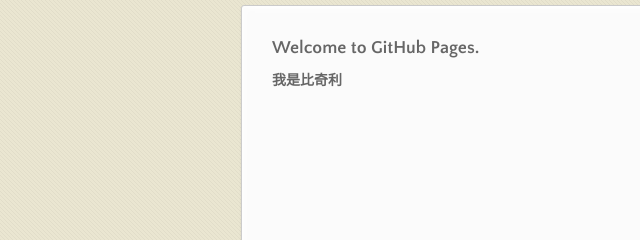
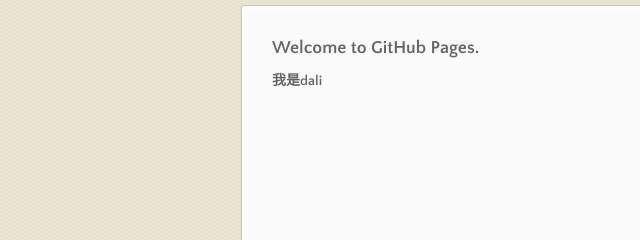
Before and after one commit to MissingPathfinder/PathFinder.github.io, a plain HTML site: page index.html in a window 1280 px wide. Shown: the part 185-425 px from the top of the page, 74-714 px from the left. Drawn offline with nearby package versions, Linux system fonts and the light colour scheme.

Commit message:
Update index.html

```diff
--- a/index.html
+++ b/index.html
@@ -42,7 +42,7 @@
         <h3>
 <a id="welcome-to-github-pages" class="anchor" href="#welcome-to-github-pages" aria-hidden="true"><span aria-hidden="true" class="octicon octicon-link"></span></a>Welcome to GitHub Pages.</h3>
 
-<h4>我是比奇利</h4>
+<h4>我是dali</h4>
       </section>
       <footer>
         <p>Project maintained by <a href="https://github.com/MissingPathfinder">MissingPathfinder</a></p>
```
